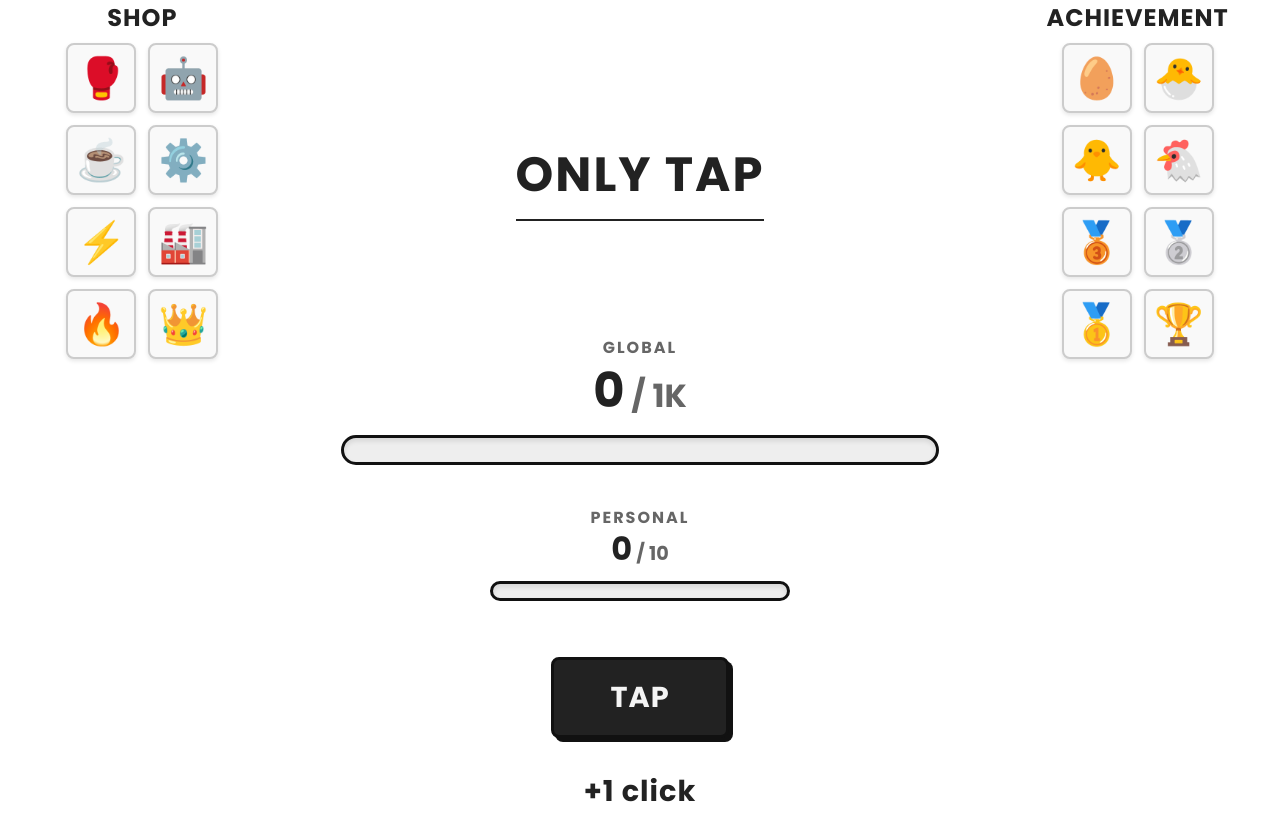
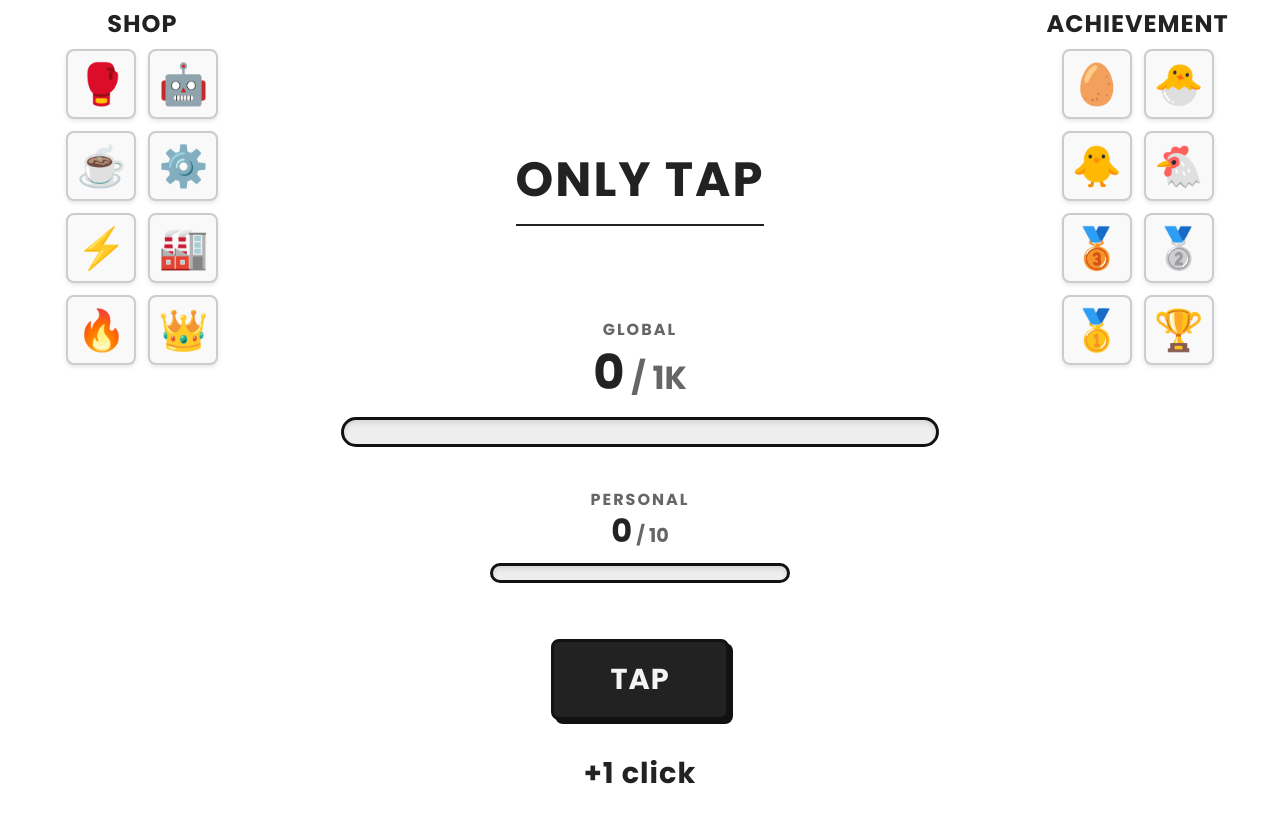
Before and after one commit to rakusa053/tap, a website: page public/index.html in a window 1280 px wide. Shown: the top 813 px of the page. Drawn offline with nearby package versions, Linux system fonts and the light colour scheme; no server answers.

Commit message:
style: shift meters to -6rem as requested

```diff
--- a/public/style.css
+++ b/public/style.css
@@ -144,7 +144,7 @@ h1 {
 .global-meter {
     width: 80%;
     max-width: 600px; /* Global is larger */
-    margin-top: -4.5rem; /* バーやボタン群全体をもう少し上へずらす */
+    margin-top: -6rem; /* さらに上へずらす */
 }
 
 .personal-meter {
```
